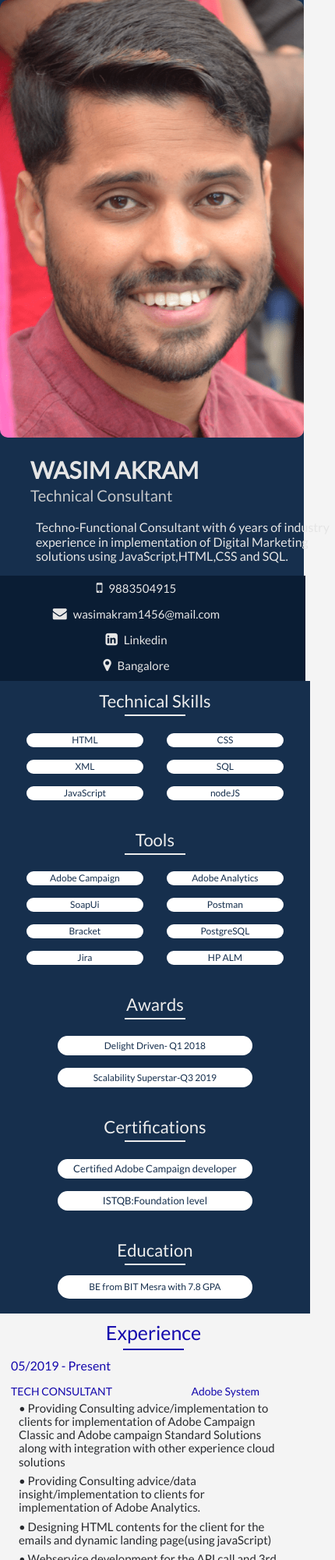
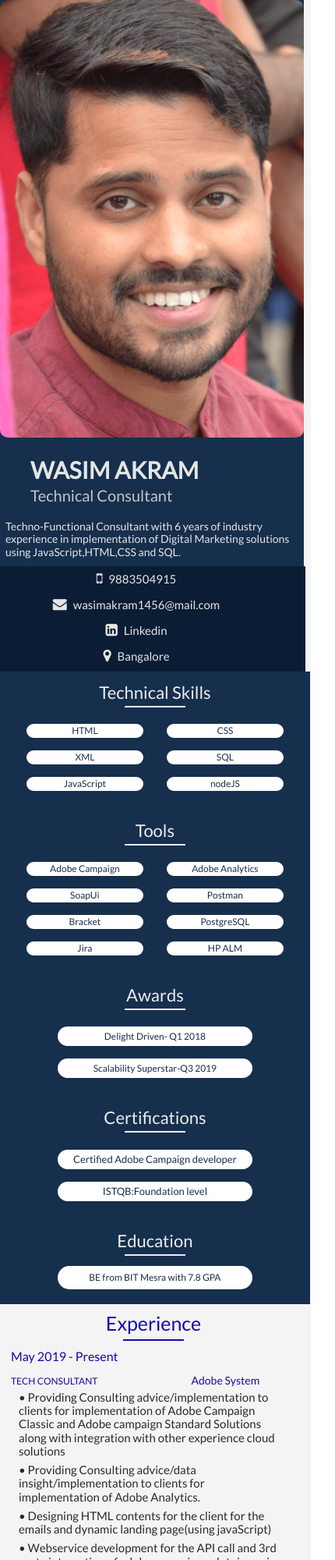
Before and after one commit to Wasima829/coverPage, a plain HTML site: page index.html in a window 390 px wide. Shown: the top 2000 px of the page at 78% size, 430 px wide, since content can reach past the window. Drawn offline with Linux system fonts and the light colour scheme.

Commit message:
iphone code fixed

```diff
--- a/index.html
+++ b/index.html
@@ -206,7 +206,7 @@
                                     <li>
                                         <div class="li_wrap">
                                             <div class="date">
-                                                05/2019 - Present
+                                                May 2019 - Present
                                             </div>
                                             <div class="info">
                                                 <p class="info_title">
@@ -251,7 +251,7 @@
                                     <li>
                                         <div class="li_wrap">
                                             <div class="date">
-                                                07/2016 - 05/2019
+                                                July 2016 - April 2019
                                             </div>
                                             <div class="info">
                                                 <p class="info_title">
@@ -282,7 +282,7 @@
                                     <li>
                                         <div class="li_wrap">
                                             <div class="date">
-                                                10/2014 - 07/2016
+                                                Sep 2014 - July 2016
                                             </div>
                                             <div class="info">
                                                 <p class="info_title">
--- a/resources/css/queries.css
+++ b/resources/css/queries.css
@@ -228,7 +228,6 @@
 @media  (max-width: 500px){
     *{box-sizing: content-box;
 
-
     }
 
     .genrealInfo{
@@ -238,27 +237,29 @@
         float: none;
     }
     .profileImg img{
-        width: 100%;
-        border-radius: 10px;
+     width: 100% !important;
+    height: inherit!important;
+     border-radius: 10px;
+
     }
-    .name,.role,.about{
+    .name,.role{
         width:80%;
-        display: grid;
     }
     .name{
         font-size: 150%;
         letter-spacing: 0px;
+
     }
     .role{
         font-size: 100%;
         letter-spacing: 0px;
     }
     .about{
-        font-size: 80%;
-        width:98%;
-        color:#e5e5e5;
-        font-size: 80%;
-        padding: 10px 2px 15px 7px;
+        box-sizing: boder-box;
+        font-size: 70%;
+        width:100%;
+        margin: 0 5px;
+       padding: 10px 2px;
     }
     .contactInfo .li_wrap li{
         display: grid;
@@ -350,9 +351,9 @@
     .info_title{
         font-weight: 400;
         margin: 15px 1px 5px 0px;
-        font-size:14px;
+        font-size:12px;
         letter-spacing: 0px;
-        width: 45%;
+        width: 46%;
         box-sizing: border-box;
         text-align: left;
     }
@@ -360,7 +361,7 @@
     /* comaany name field format*/
     .info_com{
         font-size:14px;
-        width: 45%;
+        width: 44%;
         box-sizing: border-box;
         font-weight: 400;
         margin: 2px 1px 5px 0px;
```
